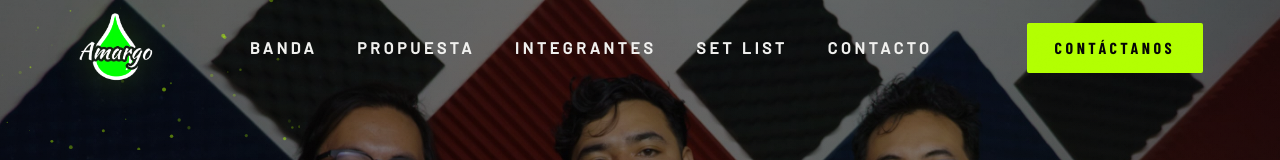
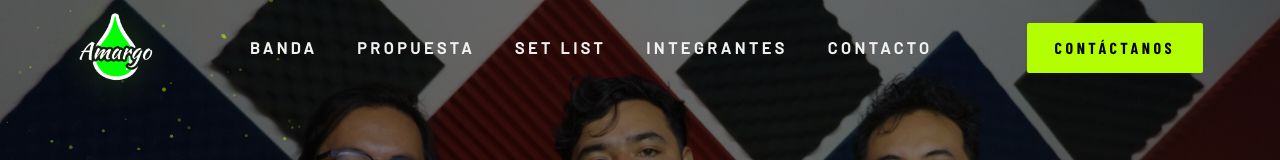
Before and after one commit to urielcamacho/amargo, a Vue app: page / in a window 1280 px wide. Shown: the top 160 px of the page. Built offline with nearby package versions, Linux system fonts and the light colour scheme; a web font is replaced by a local one.

Commit message:
nav order modified to keep consistency

```diff
--- a/src/components/FooterSection.vue
+++ b/src/components/FooterSection.vue
@@ -46,7 +46,7 @@
 const navLinks = [
   { href: '#about', text: 'Acerca de' },
   { href: '#propuesta', text: 'Propuesta' },
+  { href: '#setlist', text: 'Set List' },
   { href: '#integrantes', text: 'Integrantes' },
-  { href: '#setlist', text: 'Set List' },
 ]
 </script>
--- a/src/components/NavBar.vue
+++ b/src/components/NavBar.vue
@@ -85,8 +85,8 @@ import { ref, onMounted, onUnmounted } from 'vue'
 const navLinks = [
   { href: '#about', text: 'Banda' },
   { href: '#propuesta', text: 'Propuesta' },
+  { href: '#setlist', text: 'Set List' },
   { href: '#integrantes', text: 'Integrantes' },
-  { href: '#setlist', text: 'Set List' },
   { href: '#cta', text: 'Contacto' },
 ]
 
```
